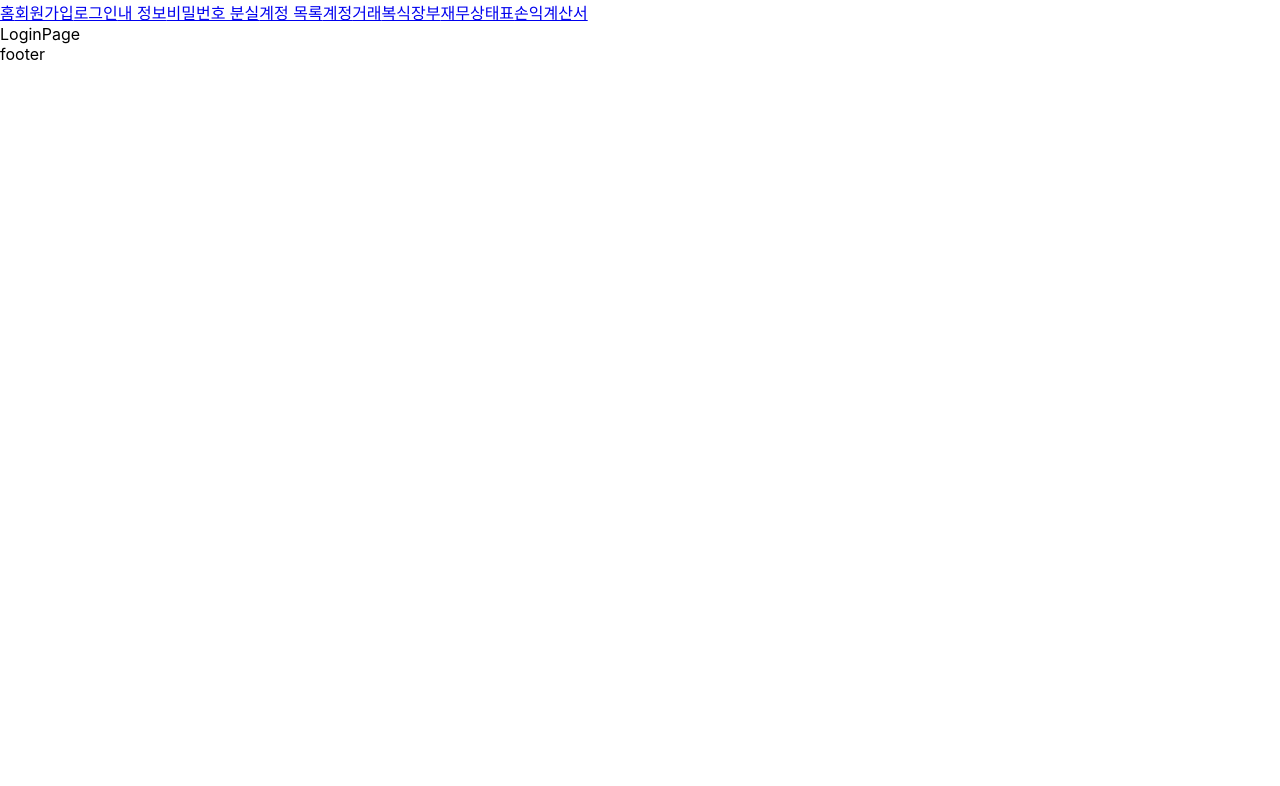
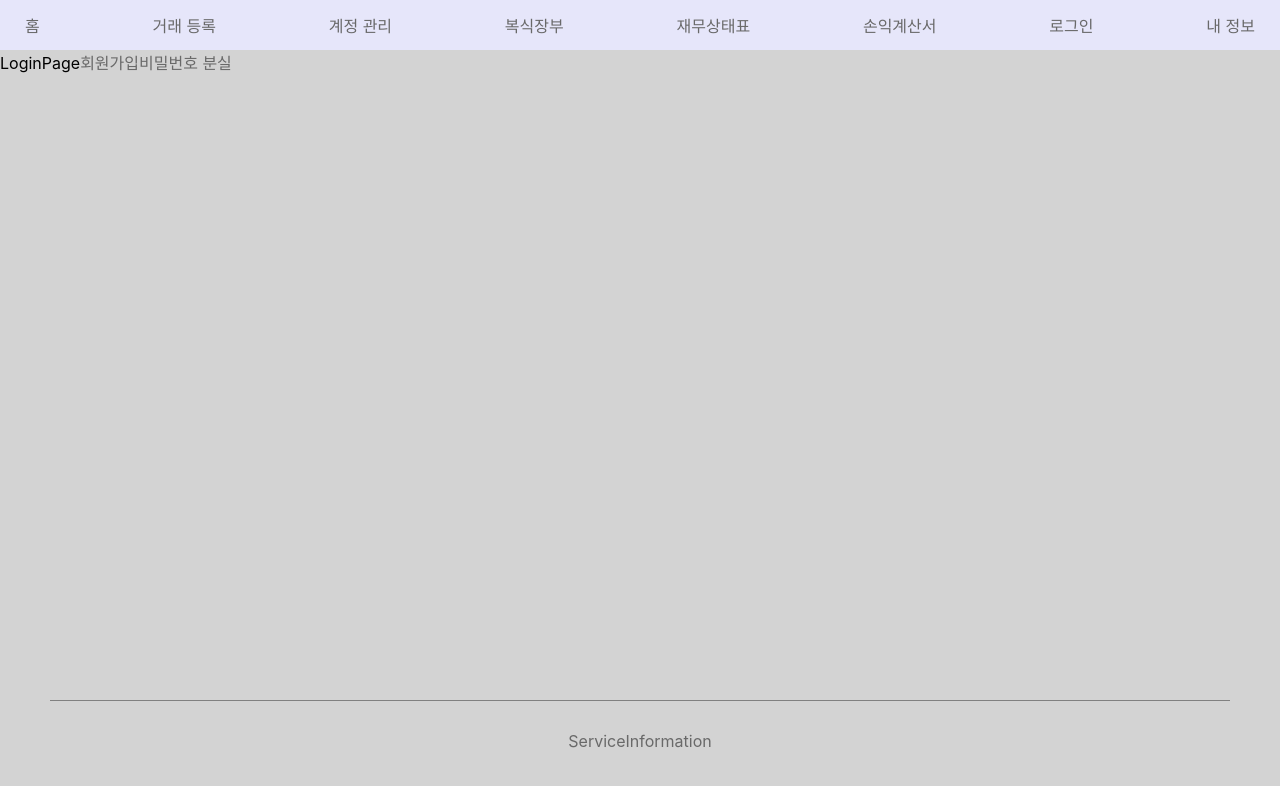
Before and after one commit to suloginscene/web-frontend, a React (Create React App) app: page /login in a window 1280 px wide. Shown: the top 786 px of the page. Built offline with nearby package versions, Linux system fonts and the light colour scheme.

Commit message:
feat: Design layout

```diff
--- a/src/App.js
+++ b/src/App.js
@@ -1,5 +1,6 @@
 import React from 'react';
-import {BrowserRouter, Link, Route, Switch} from "react-router-dom";
+import {BrowserRouter, Route, Switch} from "react-router-dom";
+import Navigation from "./components/common/Navigation";
 import HomePage from "./pages/HomePage";
 import SignupPage from "./pages/member/SignupPage";
 import LoginPage from "./pages/member/LoginPage";
@@ -12,26 +13,14 @@ import LedgerPage from "./pages/accountant/LedgerPage";
 import BalanceSheetPage from "./pages/accountant/BalanceSheetPage";
 import IncomeStatementPage from "./pages/accountant/IncomeStatementPage";
 import NotFoundPage from "./pages/NotFoundPage";
+import ServiceInformation from "./components/common/ServiceInformation";
 
 function App() {
   return (
     <BrowserRouter>
 
       <header>
-        <Link to={"/"}>홈</Link>
-
-        <Link to={"/signup"}>회원가입</Link>
-        <Link to={"/login"}>로그인</Link>
-        <Link to={"/my-page"}>내 정보</Link>
-        <Link to={"/forget"}>비밀번호 분실</Link>
-
-        <Link to={"/account-list"}>계정 목록</Link>
-        <Link to={"/account/:id"}>계정</Link>
-        <Link to={"/transaction"}>거래</Link>
-
-        <Link to={"/ledger"}>복식장부</Link>
-        <Link to={"/balance-sheet"}>재무상태표</Link>
-        <Link to={"/income-statement"}>손익계산서</Link>
+        <Navigation/>
       </header>
 
       <main>
@@ -55,7 +44,9 @@ function App() {
         </Switch>
       </main>
 
-      <footer>footer</footer>
+      <footer>
+        <ServiceInformation/>
+      </footer>
 
     </BrowserRouter>
   );
--- /dev/null
+++ b/src/components/common/Navigation.js
@@ -0,0 +1,24 @@
+import React from 'react';
+import {Link} from 'react-router-dom';
+import './Navigation.scss';
+
+function Navigation() {
+  return (
+    <nav className={"navigation"}>
+      <Link to={"/"}>홈</Link>
+
+      <Link to={"/transaction"}>거래 등록</Link>
+
+      <Link to={"/account-list"}>계정 관리</Link>
+
+      <Link to={"/ledger"}>복식장부</Link>
+      <Link to={"/balance-sheet"}>재무상태표</Link>
+      <Link to={"/income-statement"}>손익계산서</Link>
+
+      <Link to={"/login"}>로그인</Link>
+      <Link to={"/my-page"}>내 정보</Link>
+    </nav>
+  );
+}
+
+export default Navigation;
--- /dev/null
+++ b/src/components/common/Navigation.scss
@@ -0,0 +1,10 @@
+.navigation {
+  height: 100%;
+  padding: 0 25px;
+
+  display: flex;
+  align-items: center;
+  justify-content: space-between;
+
+  background-color: lavender;
+}
--- /dev/null
+++ b/src/components/common/ServiceInformation.js
@@ -0,0 +1,12 @@
+import React from 'react';
+import './ServiceInformation.scss';
+
+function ServiceInformation() {
+  return (
+    <div className={"service-information"}>
+      ServiceInformation
+    </div>
+  );
+}
+
+export default ServiceInformation;
--- /dev/null
+++ b/src/components/common/ServiceInformation.scss
@@ -0,0 +1,12 @@
+.service-information {
+  height: 100%;
+
+  margin: 0 50px;
+
+  display: flex;
+  align-items: center;
+  justify-content: center;
+
+  border-top: 1px solid gray;
+  color: dimgray;
+}
--- a/src/index.scss
+++ b/src/index.scss
@@ -1,13 +1,108 @@
 body {
   margin: 0;
+  background-color: lightgray;
+
+  font-size: 16px;
+  font-weight: normal;
   font-family: -apple-system, BlinkMacSystemFont, 'Segoe UI', 'Roboto', 'Oxygen',
-    'Ubuntu', 'Cantarell', 'Fira Sans', 'Droid Sans', 'Helvetica Neue',
-    sans-serif;
+  'Ubuntu', 'Cantarell', 'Fira Sans', 'Droid Sans', 'Helvetica Neue',
+  sans-serif;
   -webkit-font-smoothing: antialiased;
   -moz-osx-font-smoothing: grayscale;
+
+
+  // layout ---------------------------------------------------------------------------------
+
+  header {
+    height: 50px;
+  }
+
+  main {
+    min-height: calc(100vh - 150px);
+
+    section {
+      background-color: white;
+    }
+  }
+
+  footer {
+    height: 80px;
+  }
+
+
+  // element --------------------------------------------------------------------------------
+
+  :focus{
+    outline: none;
+  }
+
+  a {
+    text-decoration: none;
+    color: dimgray;
+    transition: color 0.3s;
+  }
+
+  a:hover, a:focus {
+    color: black;
+  }
+
+  input {
+    border: none;
+    border-bottom: 1px solid dimgray;
+    padding: 10px;
+    font-size: 18px;
+    transition: background-color 0.3s;
+  }
+
+  input:focus {
+    background-color: lightgray;
+  }
+
+
+  button {
+    border: none;
+    padding: 0.5rem 0.7rem;
+    margin: 0.3rem;
+    color: white;
+    background-color: dimgray;
+    font-size: 15px;
+    transition: background-color 0.3s;
+  }
+
+  button:hover, button:focus {
+    background-color: black;
+  }
+
+
+  // text -----------------------------------------------------------------------------------
+
+  h1, h2, h3 {
+    margin: 0;
+  }
+
+  h1 {
+    font-size: 26px;
+    font-weight: bold;
+  }
+
+  h2 {
+    font-size: 24px;
+    font-weight: bold;
+  }
+
+  h3 {
+    font-size: 22px;
+    font-weight: normal;
+  }
+
+  small {
+    font-size: 16px;
+    font-weight: lighter;
+  }
+
 }
 
 code {
   font-family: source-code-pro, Menlo, Monaco, Consolas, 'Courier New',
-    monospace;
+  monospace;
 }
--- a/src/pages/accountant/AccountListPage.js
+++ b/src/pages/accountant/AccountListPage.js
@@ -1,9 +1,11 @@
 import React from 'react';
+import {Link} from "react-router-dom";
 
 function AccountListPage() {
   return (
     <>
       AccountListPage
+      <Link to={"/account/:id"}>계정</Link>
     </>
   );
 }
--- a/src/pages/member/LoginPage.js
+++ b/src/pages/member/LoginPage.js
@@ -1,9 +1,12 @@
 import React from 'react';
+import {Link} from "react-router-dom";
 
 function LoginPage() {
   return (
     <>
       LoginPage
+      <Link to={"/signup"}>회원가입</Link>
+      <Link to={"/forget"}>비밀번호 분실</Link>
     </>
   );
 }
```
